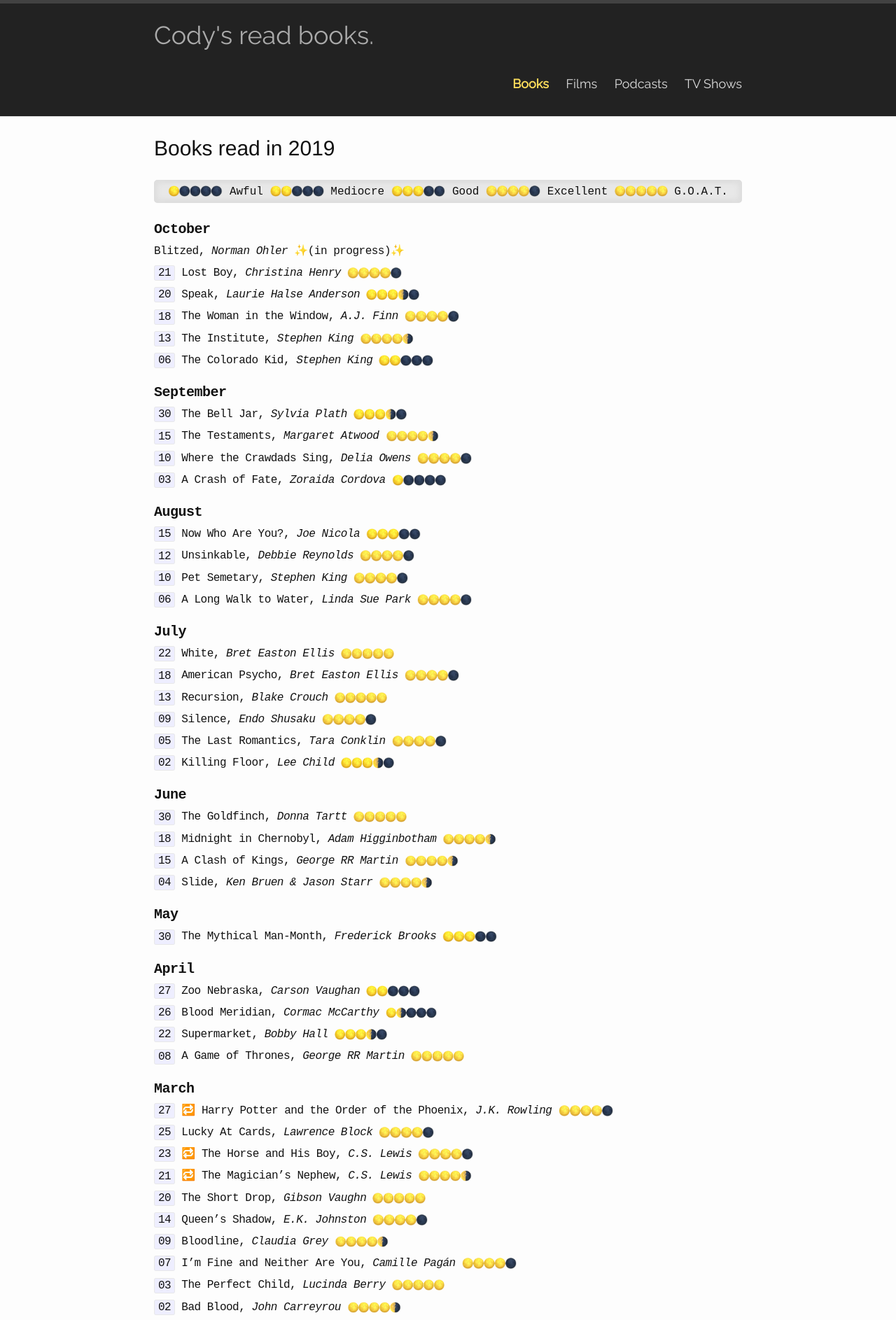
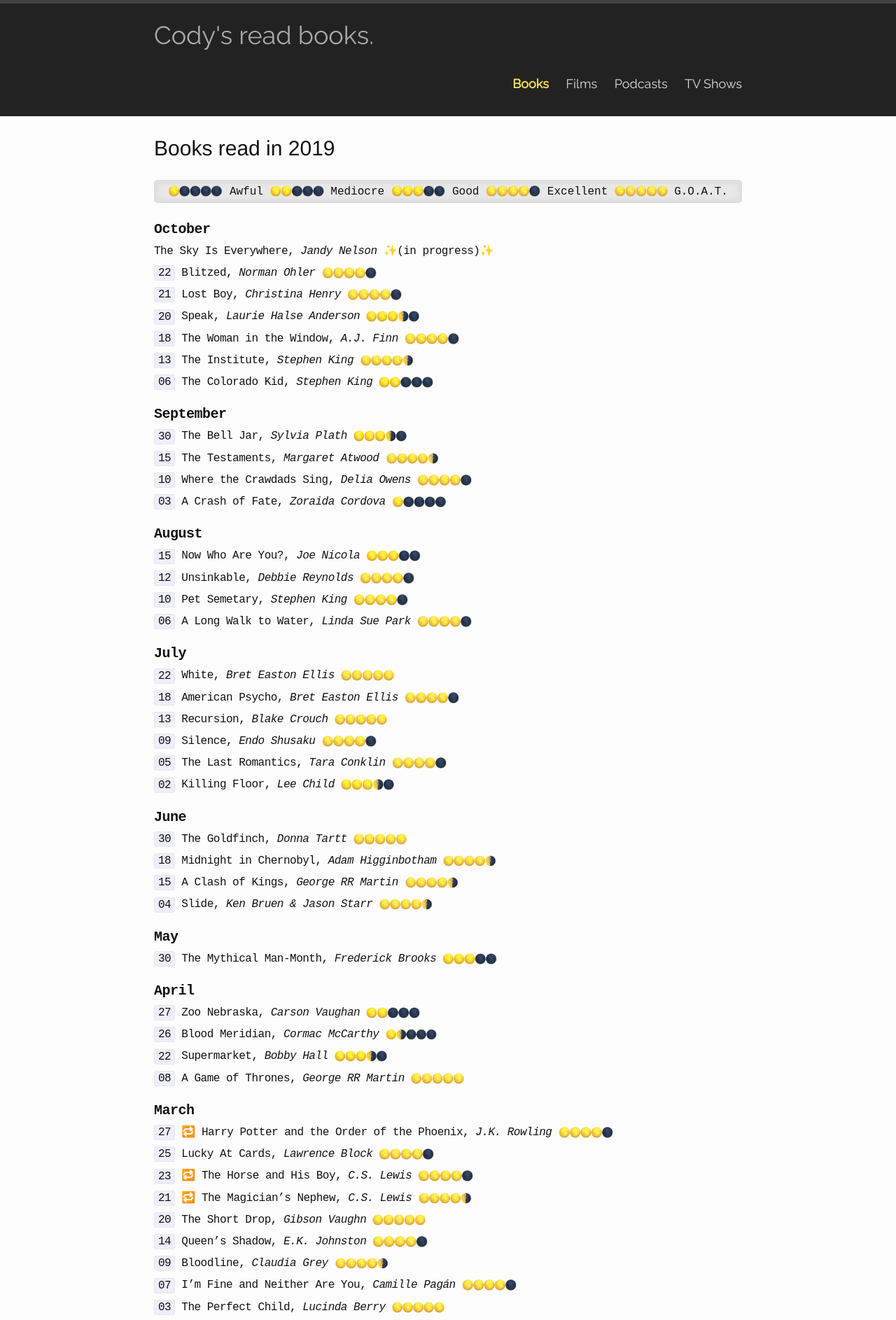
Before and after one commit to codydalerodgers/personal-blog, a Jekyll site: the page built from _books/2019.md, in a window 1280 px wide. Shown: the top 1886 px of the page at 70% size. Built offline with Jekyll 4.4.1, drawn with Linux system fonts in a browser that asks for light colours.

Commit message:
Finished Blitzed

```diff
--- a/_books/2019.md
+++ b/_books/2019.md
@@ -4,7 +4,9 @@ short-title: 2019
 title: Books read in 2019
 ---
 ## October
-Blitzed, _Norman Ohler_ {{ site.inprogress }}
+The Sky Is Everywhere, _Jandy Nelson_ {{ site.inprogress }}
+
+`22` Blitzed, _Norman Ohler_ {{ site.four }}
 
 `21` Lost Boy, _Christina Henry_ {{ site.four }}
 
```
